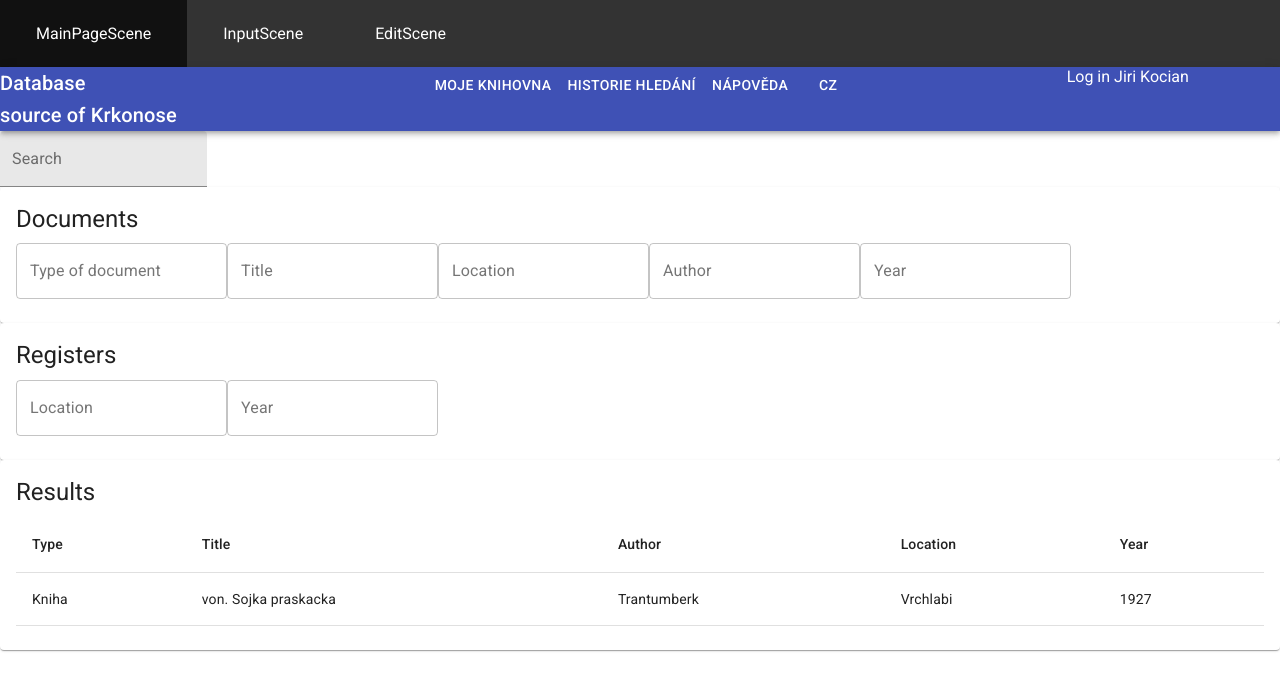
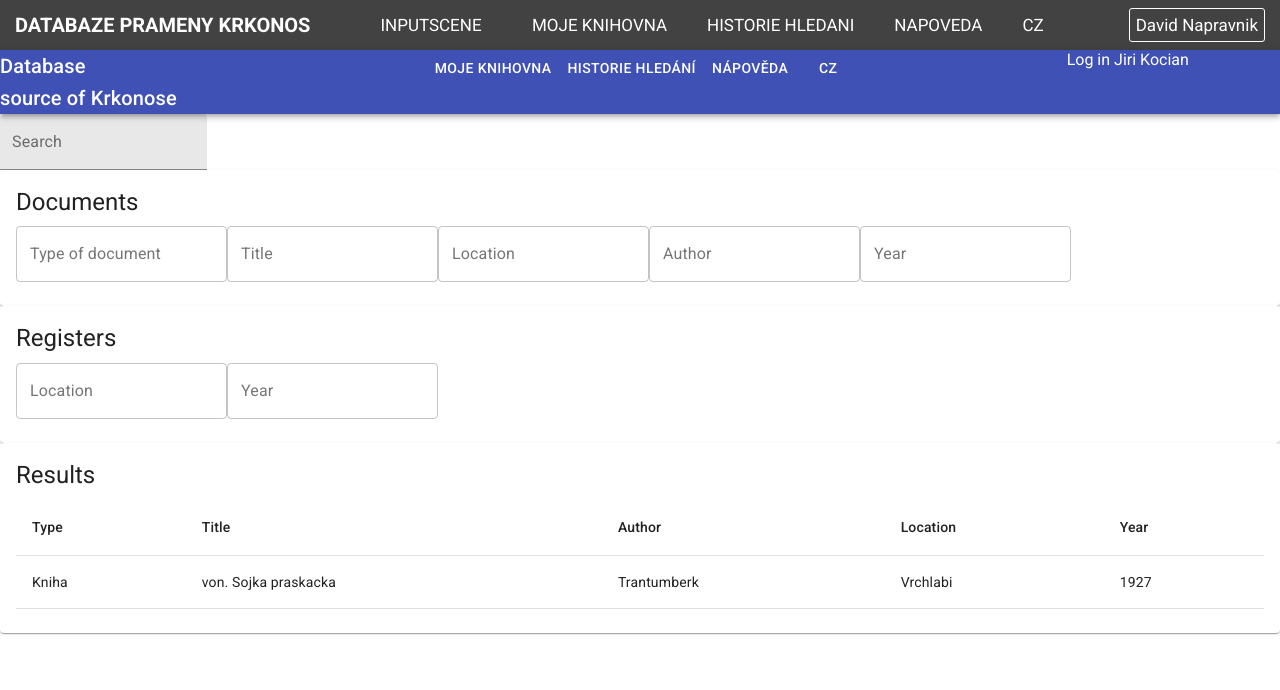
Before and after one commit to EbrithilNogare/PraK, a React app in the folder frontend/: page /prak in a window 1280 px wide. Shown: the top 690 px of the page. Built offline with nearby package versions, Linux system fonts and the light colour scheme.

Commit message:
uprade GUI -> navBar

```diff
--- a/frontend/src/Prak.jsx
+++ b/frontend/src/Prak.jsx
@@ -22,13 +22,13 @@ class Prak extends React.Component {
 				<Router>
 					<NavBar/>
 					<Switch>
-						<Route path="/input">
+						<Route path="/prak/input">
 							<InputScene/>
 						</Route>
-						<Route path="/edit">
+						<Route path="/prak/edit">
 							<EditScene/>
 						</Route>
-						<Route path="/">
+						<Route path="/prak">
 							<MainPageScene/>
 						</Route>
 					</Switch>
--- a/frontend/src/components/navBar/navBar.jsx
+++ b/frontend/src/components/navBar/navBar.jsx
@@ -3,23 +3,39 @@ import {
 	NavLink
 } from "react-router-dom";
 
-import "./navBar.scss"
+import styles from "./navBar.module.scss"
 
 class NavBar extends React.Component {
 	render(){
+		console.log(styles);
 		return(
-			<nav>
-				<ul>
+			<nav className={styles.navBar}>
+				<NavLink exact={true} to="/prak" className={styles.title}>
+					Databaze prameny Krkonos
+				</NavLink>
+				<ul className={styles.navigation}>
 					<li>
-						<NavLink exact={true} to="/">MainPageScene</NavLink>
+						<NavLink to="/prak/input">InputScene</NavLink>
 					</li>
 					<li>
-						<NavLink to="/input">InputScene</NavLink>
+						<NavLink to="/prak/edit">EditScene</NavLink>
+					</li>
+				</ul>
+				<ul className={styles.userNavigation}>
+					<li>
+						<NavLink exact={true} to="/prak/myLibrary">Moje knihovna</NavLink>
 					</li>
 					<li>
-						<NavLink to="/edit">EditScene</NavLink>
+						<NavLink to="/prak/searchHistory">Historie hledani</NavLink>
+					</li>
+					<li>
+						<NavLink to="/prak/help">Napoveda</NavLink>
+					</li>
+					<li>
+						<NavLink to="#">CZ</NavLink>
 					</li>
 				</ul>
+				<span className={styles.userInfo}>David Napravnik</span>
 			</nav>
 		)
 	}
--- /dev/null
+++ b/frontend/src/components/navBar/navBar.module.scss
@@ -0,0 +1,88 @@
+.navBar{
+	height: 50px;
+	width: 100%;
+
+	font-size: 17px;
+
+	background-color: #424242;
+	color: #fff;
+
+	box-shadow: 0px 1px 4px 0px rgba(0,0,0,0.14);
+
+	display: grid;
+	grid-template-columns: auto 1fr auto auto;
+	grid-template-rows: 1fr;
+	grid-column-gap: 50px;
+
+
+
+
+}
+
+.title{
+	font-size: 20px;
+	line-height: 50px;
+	text-transform: uppercase;
+	font-weight: bold;
+	margin-left: 15px;
+
+	color: white;
+	text-decoration: none;
+}
+
+.navigation{
+
+}
+
+.userNavigation{
+
+}
+
+.userInfo{
+	margin: auto 15px;
+	padding: 6px;
+
+	border: solid 1px #ffffff;
+	border-radius: 3px;
+}
+
+.navigation{
+	margin: 0 auto;
+}
+
+.userNavigation{
+	margin: 0 0;
+}
+
+.navigation, .userNavigation {
+	line-height: 50px;
+	text-transform: uppercase;
+
+	list-style-type: none;
+	padding: 0;
+	overflow: hidden;
+
+	li {
+		float: left;
+	}
+
+	li a {
+		display: block;
+		color: white;
+		text-align: center;
+		text-decoration: none;
+		padding: 0 20px;
+	}
+
+	li a:hover {
+		background: #111;
+	}
+
+	.active {
+		background: #0277bd;
+	}
+
+	.active:hover {
+		background-color: #01579b;
+	}
+}
--- a/frontend/src/components/navBar/navBar.scss
+++ /dev/null
@@ -1,31 +0,0 @@
-ul {
-	list-style-type: none;
-	margin: 0;
-	padding: 0;
-	overflow: hidden;
-	background-color: #333;
-}
-
-li {
-	float: left;
-}
-
-li a {
-	display: block;
-	color: white;
-	text-align: center;
-	padding: 24px 36px;
-	text-decoration: none;
-}
-
-li a:hover {
-	background: #111;
-}
-
-.active {
-	background: #0277bd;
-}
-
-.active:hover {
-	background-color: #01579b;
-}
```
Also changed, not shown: 2 other files (tests, documents, lock files or other folders).
